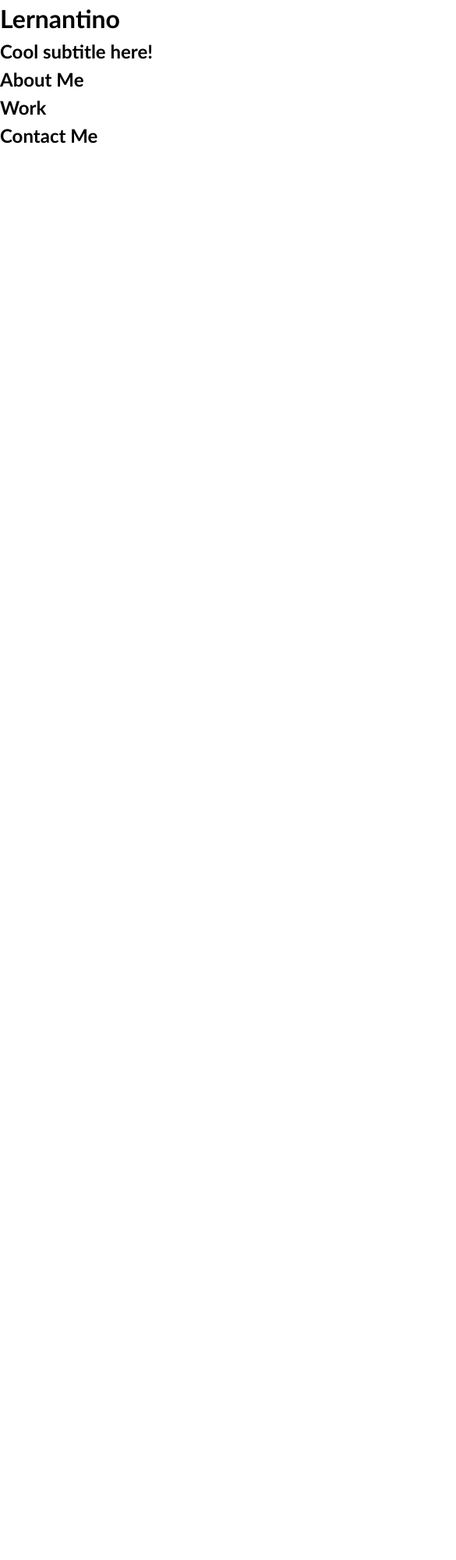
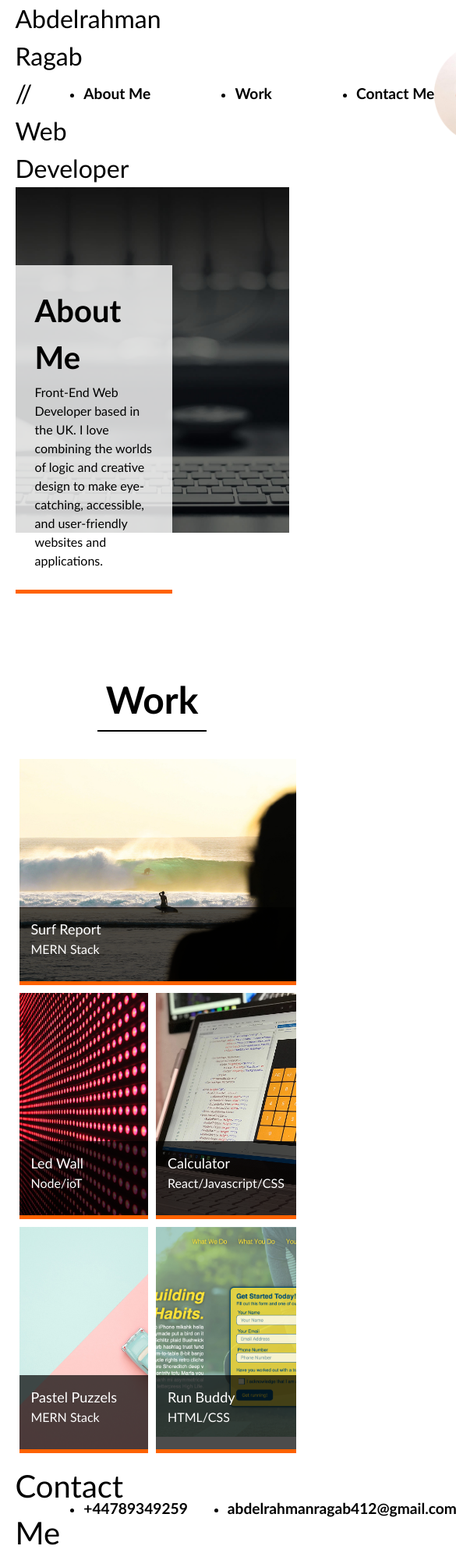
Before and after one commit to Abdelrahmanragabssh/Abdelrahman-Ragab-Porfolio, a plain HTML site: page index.html in a window 390 px wide. Shown: the top 2000 px of the page at 78% size, 585 px wide, since content can reach past the window. Before the commit the page ends 844 px from the top, so only its background shows below. Drawn offline with Linux system fonts and the light colour scheme; files that its build step writes are made by us from their sources.

Commit message:
finished all the challenge requirements but still need to move profile photo and add responsiveness to the website

```diff
--- a/index.html
+++ b/index.html
@@ -5,39 +5,76 @@
   <meta charset="UTF-8">
   <meta name="viewport" content="width=device-width, initial-scale=1.0">
   <meta http-equiv="X-UA-Compatible" content="ie=edge">
-  <title>Lernantino // Web Developer</title>
-  <link rel="stylesheet" href="./assets/css/style.css" />
+  <title>Abdelrahman Ragab // Web Developer</title>
+  <link rel="stylesheet" href="starter/css/style.css" />
 </head>
 
 <body>
   <!-- main logo / nav -->
-  <header>
-    <h1>Lernantino</h1>
-    <nav>
-    </nav>
-  </header>
+  <nav id="navBar">
+    <h1>Abdelrahman Ragab // Web Developer</h1>
+    <div id="navigation">
+      <ul>
+        <li><a href="#about">About Me</a></li>
+        <li><a href="#work">Work</a></li>
+        <li><a href="#contact">Contact Me</a></li>
+      </ul>
+      <div id="pp"><img src="/Abdelrahman-Ragab-Porfolio/starter/images/267283188_1177833946080051_7044652320738823424_n copy-modified.png" alt="HTML5 Icon" width="128" height="128" style="float:inline-start;">
+      </div>
+    </div>
+  </nav>
 
   <!-- hero banner -->
-  <section class="hero-banner">
-    <div>
+  <!-- <section class="hero-banner">
+    <div id="subtitle">
       <h2>Cool subtitle here!</h2>
     </div>
-  </section>
+  </section> -->
 
-  <main class="page-wrapper">
-    <!-- about me -->
-    <section class="page-section" id="about">
-      <h2>About Me</h2>
-    </section>
 
     <!-- portfolio container -->
-    <section class="page-section" id="work">
+    <section id="about">
+      <div id="featuredProduct" class="heroGridArea">
+        <div id="headline">
+          <h2>About Me</h2>
+          <p>Front-End Web Developer based in the UK. I love combining the worlds of logic and creative design to make eye-catching, accessible, and user-friendly websites and applications.</p>
+        </div>
+      </div>
+      <div id="secondaryProduct" class="heroGridArea"></div>
+    </section>
+    <div class="subHeading">
       <h2>Work</h2>
+    </div>
+    <section id="work">
+      <div id="surfreport" class="categoryGridArea">
+        <div class="heading">Surf Report <p>MERN Stack</p> </div>
+      </div>
+      <div id="ledwall" class="categoryGridArea">
+        <div class="heading">Led Wall<p>Node/ioT</p></div>
+      </div>
+      <div id="calculator" class="categoryGridArea">
+        <div class="heading">Calculator<p>React/Javascript/CSS</p></div>
+      </div>
+      <div id="pastel" class="categoryGridArea">
+        <div class="heading">Pastel Puzzels<p>MERN Stack</p></div>
+      </div>
+      <div id="runbuddy" class="categoryGridArea">
+        <div class="heading">Run Buddy<p>HTML/CSS</p></div>
+      </div>
     </section>
 
     <!-- contact -->
-    <section class="page-section contact" id="contact">
+    <section id="contact">
       <h2>Contact Me</h2>
+      <div id="contactme">
+        <ul>
+          <li><a href="#">+44789349259</a></li>
+          <li><a href="#">abdelrahmanragab412@gmail.com</a></li>
+          <li><a href="#">Github</a></li>
+          <li><a href="#">Twitter</a></li>
+        </ul>
+      </div>
+
     </section>
   </main>
 </body>
--- a/starter/css/style.css
+++ b/starter/css/style.css
@@ -1,4 +1,12 @@
+:root {
+  --headercolor: #0095f9;
+  --hovercolor: rgb(255, 0, 0);
+  --textcolor: #000000;
+}
+
 * {
+  padding: 0;
+  margin: 0;
   box-sizing: border-box;
 }
 
@@ -9,8 +17,41 @@ body {
   line-height: 1.5;
 }
 
-h1,
-h2,
+header {
+  display: flex;
+  justify-content: space-between;
+  align-items: center;
+  padding: 1%;
+  color: white;
+  min-height: 150px;
+}
+
+nav ul {
+  display: flex;
+  justify-content: space-between;
+  min-width: 450px;
+}
+
+nav a {
+  background-color: unset;
+  color: var(--textcolor);
+  font-weight: bold;
+  text-decoration: none;
+  font-size: larger;
+}
+
+nav a:hover {
+  color: var(--hovercolor);
+}
+
+h1 {
+  font-size: 200%;
+}
+
+h2{
+  margin: 2% 0;
+  font-size: 250%;
+}
 h3,
 h4,
 h5,
@@ -21,3 +62,174 @@ h6 {
 p {
   margin: 0;
 }
+
+#about {
+  margin: 0px 5%;
+  display: grid;
+  min-height: 500px;
+  height: 70vh;
+  grid-template-rows: 75% 25%;
+  grid-template-columns: 75% 25%;
+  grid-template-areas:
+  "featuredProduct featuredProduct";
+}
+
+#featuredProduct {
+  grid-area: featuredProduct;
+  background-image: url("../images/1.jpeg");
+}
+
+#headline {
+  background-color: rgba(255,255,255,0.8);
+  border-bottom: 5px solid #FF6200;
+  position: absolute;
+  right: 150px;
+  top: 100px;
+  padding: 25px;
+  max-width: 550px;
+  z-index: 100;
+}
+
+.heroGridArea {
+  background-position: center;
+  background-repeat: no-repeat;
+  background-size: cover;
+  align-items: center;
+  display: flex;
+  position: relative;
+}
+
+/* Category Grid CSS */
+
+.subHeading {
+  text-align: center;
+  border-bottom: 2px solid black;
+  width: 140px;
+  margin: 30px auto;
+  font-size: larger;
+}
+
+#subHeading h2 {
+  width: 25%;
+  font-weight: 500;
+  font-size:medium ;
+}
+
+#work {
+  margin: 0px 5%;
+  display: grid;
+  grid-template-rows: 300px 300px 300px;
+  grid-template-columns: 50% 50%;
+  grid-template-areas:
+  "surfreport surfreport surfreport"
+  "ledwall calculator calculator"
+  "pastel runbuddy runbuddy"
+  ;
+}
+
+#surfreport {
+  grid-area: surfreport;
+  background-image: url("../images/02-portfolio-4.jpg");
+
+}
+#ledwall {
+  grid-area: ledwall;
+  background-image: url("../images/02-portfolio-1.jpg");
+}
+
+#calculator {
+  grid-area: calculator;
+  background-image: url("../images/02-portfolio-2.jpg");
+}
+
+#pastel {
+  grid-area: pastel;
+  background-image: url("../images/02-portfolio-3.jpg");
+}
+
+#runbuddy {
+  grid-area: runbuddy;
+  background-image: url("../images/02-run-buddy.jpg");
+}
+
+.categoryGridArea {
+  background-position: center;
+  background-size: cover;
+  background-repeat: no-repeat;
+  margin: 5px;
+  cursor: pointer;
+  display: grid;
+  align-content: end;
+}
+.categoryGridArea p{
+  font-size:medium;
+  font-weight:normal;
+}
+.categoryGridArea:hover{
+  opacity: 0.65;
+}
+
+.heading {
+  background-color: rgba(0,0,0,0.7);
+  padding: 15px;
+  height: 100px;
+  color: white;
+  font-size: 18px;
+  border-bottom: 5px solid #FF6200;
+}
+#navBar {
+  display: flex;
+  flex-direction: row;
+  margin: 0px 5%;
+}
+#navBar h1 {
+  width: 25%;
+  font-weight: 500;
+}
+#navigation {
+  display: flex;
+  width: 50%;
+  align-items: center;
+  justify-content: space-evenly;
+}
+#navigation a {
+  cursor: pointer;
+  text-decoration: none;
+}
+#contact ul {
+  display: flex;
+  justify-content: space-between;
+  min-width: 700px;
+}
+
+#contact a {
+  background-color: unset;
+  color: var(--textcolor);
+  font-weight: bold;
+  text-decoration: none;
+  font-size:larger;
+}
+
+#contact a:hover {
+  color: var(--hovercolor);
+}
+
+#contact {
+  display: flex;
+  flex-direction: row;
+  margin: 0px 5%;
+}
+#contact h2 {
+  width: 25%;
+  font-weight: 500;
+}
+#contactme {
+  display: flex;
+  width: 50%;
+  align-items: center;
+  justify-content: space-evenly;
+}
+#contactme a {
+  cursor: pointer;
+  text-decoration: none;
+}
```
Also changed, not shown: starter/images/1.jpeg (added), starter/images/267283188_1177833946080051_7044652320738823424_n copy-modified.png (added), starter/images/desktop-source-code-technology-background-developer-programer-coding-programming-wallpaper-computer-language-virus-124934932.jpeg (added), 3 other files.
